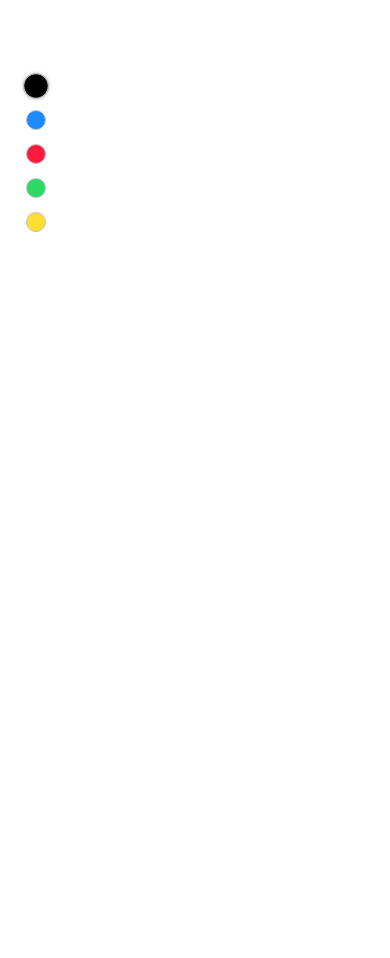
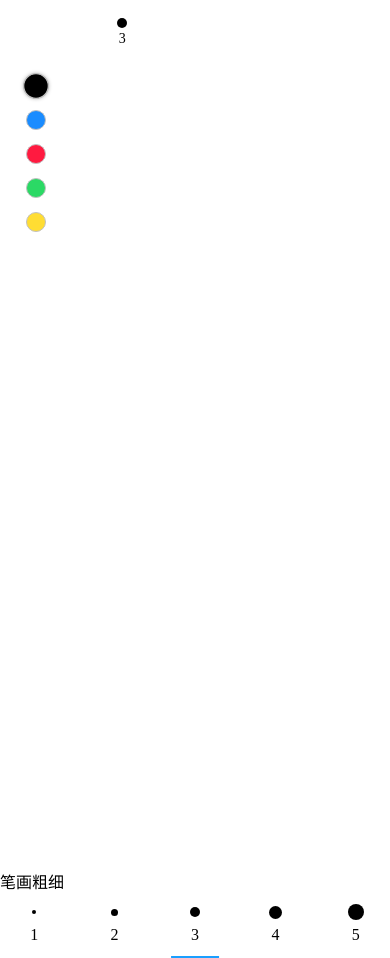
Before and after one commit to GeekyGuang/Canvas-Drawing, a website built with Parcel: page src/index.html in a window 390 px wide. Before the commit the page ends 848 px from the top, so only its background shows below. Built offline with nearby package versions, Linux system fonts and the light colour scheme.

Commit message:
实现画笔粗细选择

```diff
--- a/src/index.html
+++ b/src/index.html
@@ -7,7 +7,7 @@
   <meta name="viewport" content="width=device-width, initial-scale=1.0">
   <title>Canvas画板</title>
   <link rel="stylesheet" href="./style.css">
-  <script src="//at.alicdn.com/t/font_3233375_8m7bxk14bq7.js"></script>
+  <script src="//at.alicdn.com/t/font_3233375_8he9npewdek.js"></script>
 </head>
 
 <body>
@@ -19,6 +19,12 @@
     <svg class="icon" aria-hidden="true" id="eraser">
       <use xlink:href="#icon-eraser"></use>
     </svg>
+    <div class="thickness">
+      <div class="circle-wrapper">
+        <div class="circle"></div>
+      </div>
+      <div class="number">3</div>
+    </div>
     <svg class="icon" aria-hidden="true" id="delete">
       <use xlink:href="#icon-delete"></use>
     </svg>
@@ -33,6 +39,46 @@
     <li class="green"></li>
     <li class="yellow"></li>
   </ul>
+  <div class="thickness-picker-wrapper">
+    <div class="thickness-picker">
+      <svg class="icon" aria-hidden="true" id="close">
+        <use xlink:href="#icon-close"></use>
+      </svg>
+      <h3>笔画粗细</h3>
+      <ul>
+        <li>
+          <div class="circle-wrapper">
+            <div class="circle"></div>
+          </div>
+          <div class="number">1</div>
+        </li>
+        <li>
+          <div class="circle-wrapper">
+            <div class="circle"></div>
+          </div>
+          <div class="number">2</div>
+        </li>
+        <li class="active">
+          <div class="circle-wrapper">
+            <div class="circle"></div>
+          </div>
+          <div class="number">3</div>
+        </li>
+        <li>
+          <div class="circle-wrapper">
+            <div class="circle"></div>
+          </div>
+          <div class="number">4</div>
+        </li>
+        <li>
+          <div class="circle-wrapper">
+            <div class="circle"></div>
+          </div>
+          <div class="number">5</div>
+        </li>
+      </ul>
+    </div>
+  </div>
 
   <script type="module" src="./main.js"></script>
 </body>
--- a/src/main.js
+++ b/src/main.js
@@ -11,9 +11,7 @@ const eraser = document.querySelector('#eraser')
 const deleteBtn = document.querySelector('#delete')
 const save = document.querySelector('#save')
 
-let lineWidth = 6
-
-ctx.lineWidth = lineWidth // 设置画线宽度
+ctx.lineWidth = 10 // 设置画线宽度
 ctx.lineCap = 'round' // 防止转折处断开
 
 let painting = false
@@ -77,6 +75,54 @@ save.onclick = () => {
   a.click()
 }
 
+const thicknessBtn = document.querySelector('.thickness')
+const thicknessPickerWrapper = document.querySelector(
+  '.thickness-picker-wrapper'
+)
+thicknessBtn.onclick = () => {
+  thicknessPickerWrapper.classList.add('visible')
+}
+
+thicknessPickerWrapper.onclick = (e) => {
+  if (e.target === e.currentTarget)
+    thicknessPickerWrapper.classList.remove('visible')
+}
+
+const closeBtn = document.querySelector('#close')
+closeBtn.onclick = () => {
+  thicknessPickerWrapper.classList.remove('visible')
+}
+
+const thicknessHash = {
+  1: 4,
+  2: 7,
+  3: 10,
+  4: 13,
+  5: 16,
+}
+
+const thicknessCircle = document.querySelector(
+  '.thickness > .circle-wrapper > .circle'
+)
+const thicknessNumber = document.querySelector('.thickness > .number')
+
+const thicknessPicker = document.querySelector('.thickness-picker > ul')
+thicknessPicker.onclick = (e) => {
+  if (e.target.nodeName === 'LI') {
+    const oldPicked = document.querySelector(
+      '.thickness-picker > ul > li.active'
+    )
+    oldPicked.classList.remove('active')
+    e.target.classList.add('active')
+
+    const num = e.target.innerText
+    ctx.lineWidth = thicknessHash[num]
+    thicknessCircle.style.width = thicknessHash[num] + 'px'
+    thicknessCircle.style.height = thicknessHash[num] + 'px'
+    thicknessNumber.innerText = num
+  }
+}
+
 // 画线函数
 function drawLine(lastX, lastY, newX, newY) {
   ctx.beginPath()
@@ -86,9 +132,9 @@ function drawLine(lastX, lastY, newX, newY) {
 }
 
 // 画圆
-function drawCircle(x, y, radius) {
+function drawCircle(x, y) {
   ctx.beginPath()
-  ctx.arc(x, y, radius, 0, 2 * Math.PI, true)
+  ctx.arc(x, y, ctx.lineWidth / 2, 0, 2 * Math.PI, true)
   ctx.fill()
 }
 
@@ -103,7 +149,7 @@ if (isTouchDevice) {
     if (eraserEnabled) {
       ctx.clearRect(x - 10, y - 10, 20, 20)
     } else {
-      drawCircle(x, y, lineWidth / 2)
+      drawCircle(x, y)
     }
   }
   canvas.ontouchmove = (e) => {
@@ -123,7 +169,7 @@ if (isTouchDevice) {
     if (eraserEnabled) {
       ctx.clearRect(e.clientX - 10, e.clientY - 10, 20, 20)
     } else {
-      drawCircle(e.clientX, e.clientY, lineWidth / 2)
+      drawCircle(e.clientX, e.clientY)
     }
   }
 
--- a/src/style.css
+++ b/src/style.css
@@ -14,7 +14,6 @@ body {
   vertical-align: -0.15em;
   fill: currentColor;
   overflow: hidden;
-  margin: 0 8px;
 }
 
 .tools {
@@ -22,8 +21,11 @@ body {
   top: 0;
   left: 0;
   width: 100%;
-  padding: 20px;
-  padding-bottom: 8px;
+  height: 54px;
+  padding: 0 20px 8px 26px;
+  display: flex;
+  gap: 16px;
+  align-items: end;
 }
 
 svg.active {
@@ -32,15 +34,167 @@ svg.active {
   transition: all 0.3s;
 }
 
+.thickness {
+  width: 26px;
+  height: 33px;
+  display: flex;
+  flex-direction: column;
+  align-items: center;
+  justify-content: space-between;
+}
+
+.thickness > .circle-wrapper {
+  display: flex;
+  align-items: center;
+  justify-content: center;
+  flex: 1;
+}
+
+.thickness > .circle-wrapper > .circle {
+  width: 10px;
+  height: 10px;
+  border-radius: 50%;
+  background: #000;
+}
+
+.thickness > .number {
+  line-height: 14px;
+  font-size: 14px;
+}
+
+.thickness-picker-wrapper.visible {
+  position: fixed;
+  top: 0;
+  left: 0;
+  bottom: 0;
+  right: 0;
+  background: transparent;
+  z-index: 10;
+}
+
+.thickness-picker-wrapper.visible > .thickness-picker {
+  position: absolute;
+  top: 20px;
+  left: 35px;
+  background: #fff;
+  height: 118px;
+  width: 300px;
+  padding: 24px;
+  border: 1px solid silver;
+  border-radius: 8px;
+  box-shadow: 0 0 5px rgba(0, 0, 0, 0.5);
+}
+
+@media (max-width: 500px) {
+  .thickness-picker-wrapper.visible > .thickness-picker {
+    left: 50%;
+    transform: translateX(-50%);
+  }
+}
+
+.thickness-picker-wrapper.visible > .thickness-picker > #close {
+  position: absolute;
+  right: 6px;
+  top: 6px;
+  fill: #cecece;
+}
+
+.thickness-picker-wrapper.visible > .thickness-picker > #close:hover {
+  fill: #b5b5b5;
+}
+
+.thickness-picker > h3 {
+  font-weight: normal;
+  font-size: 16px;
+  line-height: 16px;
+}
+
+.thickness-picker > ul {
+  list-style: none;
+  display: flex;
+  margin-top: 12px;
+  gap: 12px;
+  justify-content: space-around;
+}
+
+.thickness-picker > ul > li {
+  flex: 1;
+  height: 40px;
+  width: 30px;
+  display: flex;
+  align-items: center;
+  justify-content: space-between;
+  flex-direction: column;
+  position: relative;
+}
+
+.thickness-picker > ul > li::after {
+  position: absolute;
+  left: 0;
+  top: 0;
+  bottom: 0;
+  right: 0;
+  content: '';
+  display: block;
+}
+
+.thickness-picker > ul > li.active::before {
+  position: absolute;
+  content: '';
+  width: 70%;
+  transform: translateX(-50%);
+  bottom: -15px;
+  left: 50%;
+  border-bottom: 2px solid #1a9fff;
+  transition: all 0.3s;
+}
+
+.thickness-picker > ul > li > .circle-wrapper {
+  display: flex;
+  height: 18px;
+  align-items: center;
+  justify-content: center;
+}
+
+.thickness-picker > ul > li > .circle-wrapper > .circle {
+  width: 4px;
+  height: 4px;
+  border-radius: 50%;
+  background: #000;
+}
+.thickness-picker > ul > li:nth-of-type(2) > .circle-wrapper > .circle {
+  width: 7px;
+  height: 7px;
+}
+.thickness-picker > ul > li:nth-of-type(3) > .circle-wrapper > .circle {
+  width: 10px;
+  height: 10px;
+}
+.thickness-picker > ul > li:nth-of-type(4) > .circle-wrapper > .circle {
+  width: 13px;
+  height: 13px;
+}
+.thickness-picker > ul > li:nth-of-type(5) > .circle-wrapper > .circle {
+  width: 16px;
+  height: 16px;
+}
+
+.thickness-picker > ul > li > .number {
+  line-height: 16px;
+  font-size: 16px;
+}
+
 .colorPicker {
   position: fixed;
   top: 50px;
   left: 0px;
   list-style: none;
   padding: 12px 8px 8px 26px;
+  z-index: 1;
 }
 
 .colorPicker > li {
+  z-index: 1;
   width: 20px;
   height: 20px;
   border: 1px solid silver;
```
